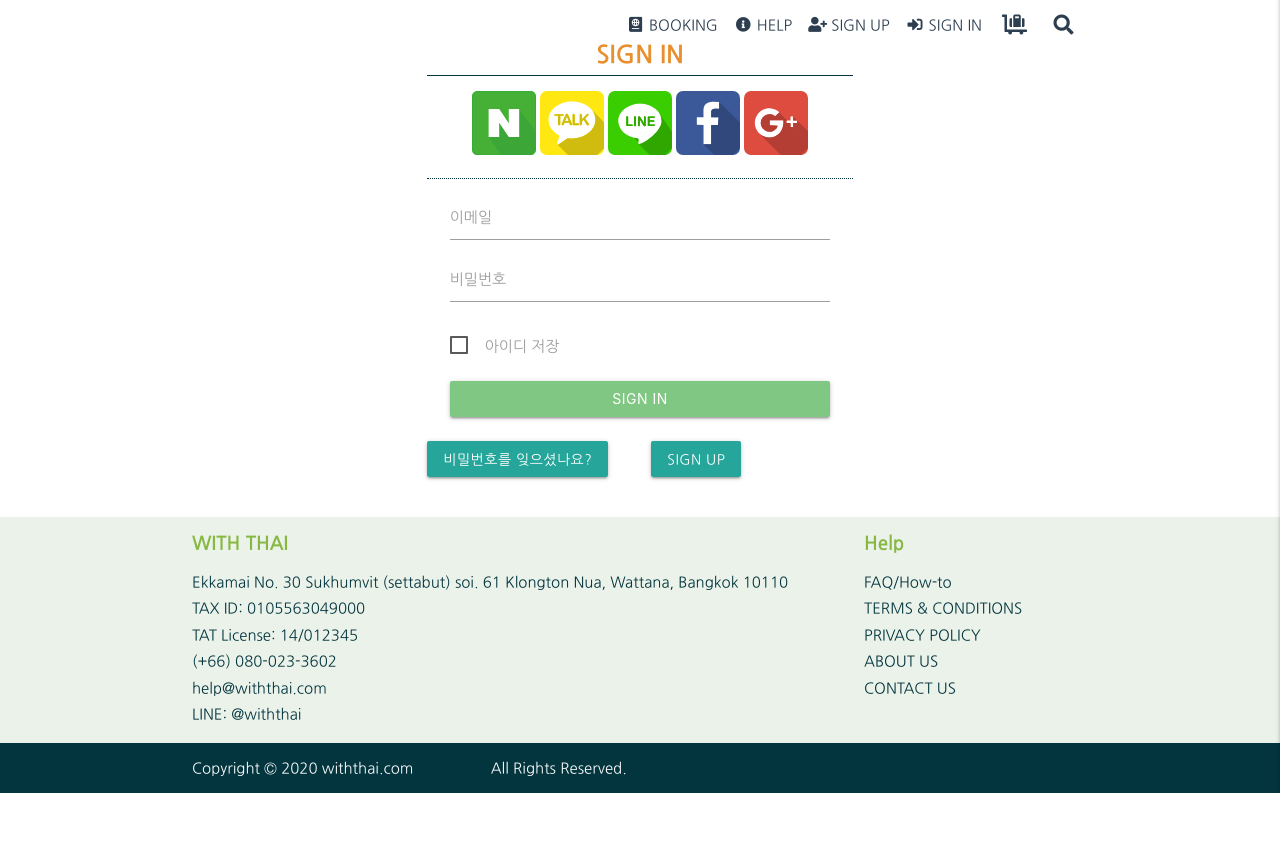
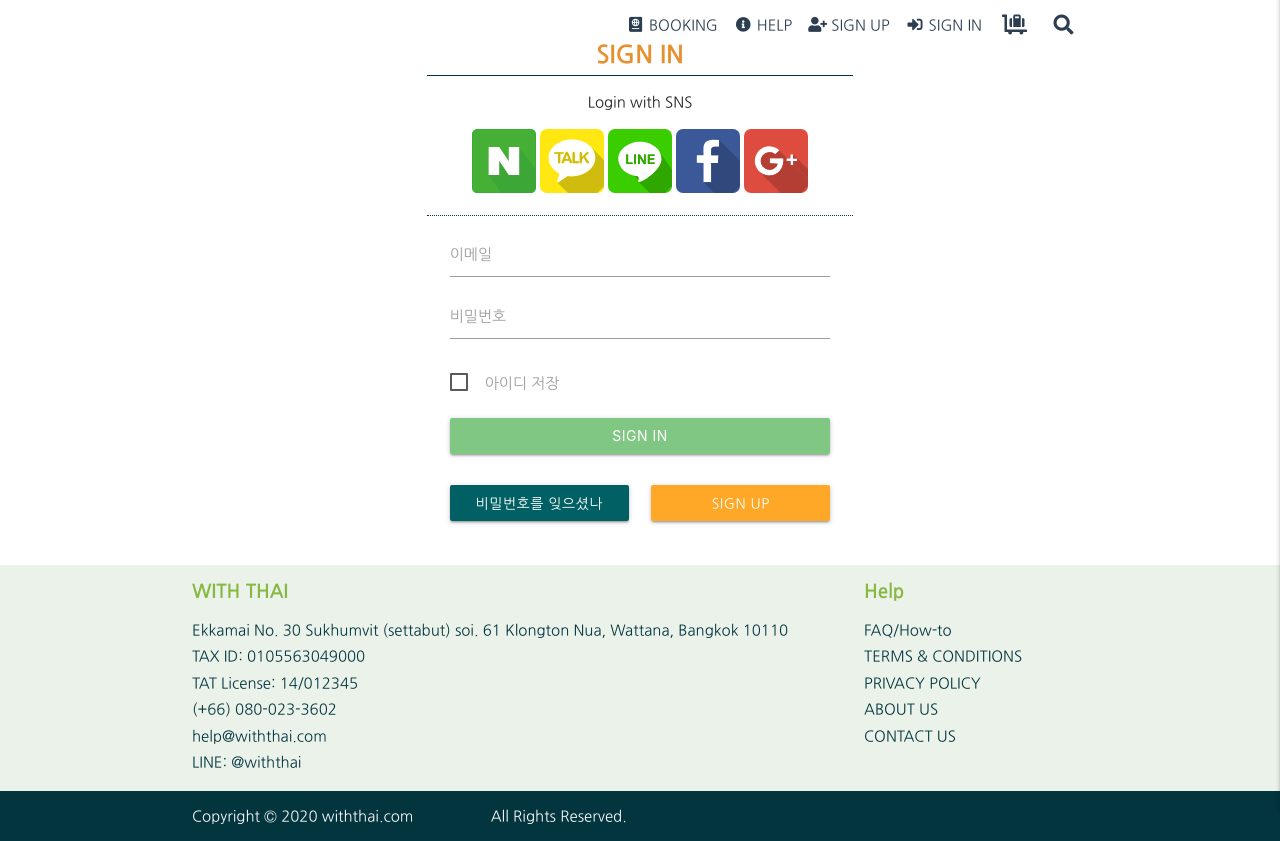
Before and after one commit to pincoin/withthai-old, a Django app: page /accounts/login/ in a window 1280 px wide. Shown: the part 50-891 px from the top of the page. Before the commit the page ends 843 px from the top, so only its background shows below. Run offline with Django 3.2, Linux system fonts and the light colour scheme; parts of the project's set-up code (start-up, migrations or seed data) failed here and were passed over; some libraries are stand-ins or nearby versions.

Commit message:
- button fix

```diff
--- a/allauth/templates/account/login.html
+++ b/allauth/templates/account/login.html
@@ -10,6 +10,8 @@
         <div class="row">
             <div class="col s12 m6 offset-m3">
                 <h5 class="allauth-heading center-align">{% trans 'SIGN IN' %}</h5>
+
+                <p class="center-align">{% trans 'Login with SNS' %}</p>
 
                 <ul class="allauth-sns">
                     <li>
@@ -96,20 +98,22 @@
                             </button>
                         </div>
                     </div>
-                </form>
+
+                    <br>
 
                     <div class="row">
                         <div class="col s12 m6">
-                        <a class="btn" href="{% url 'account_reset_password' %}">
+                            <a class="btn btn-block cyan darken-4" href="{% url 'account_reset_password' %}">
                                 {% trans "Forgot Password?" %}
                             </a>
                         </div>
                         <div class="col s12 m6">
-                        <a class="btn" href="{{ signup_url }}">
+                            <a class="btn btn-block orange lighten-1" href="{{ signup_url }}">
                                 {% trans 'SIGN UP' %}
                             </a>
                         </div>
                     </div>
+                </form>
             </div>
         </div>
     </main>
```
Lines whose indentation alone changed are shown as unchanged.
